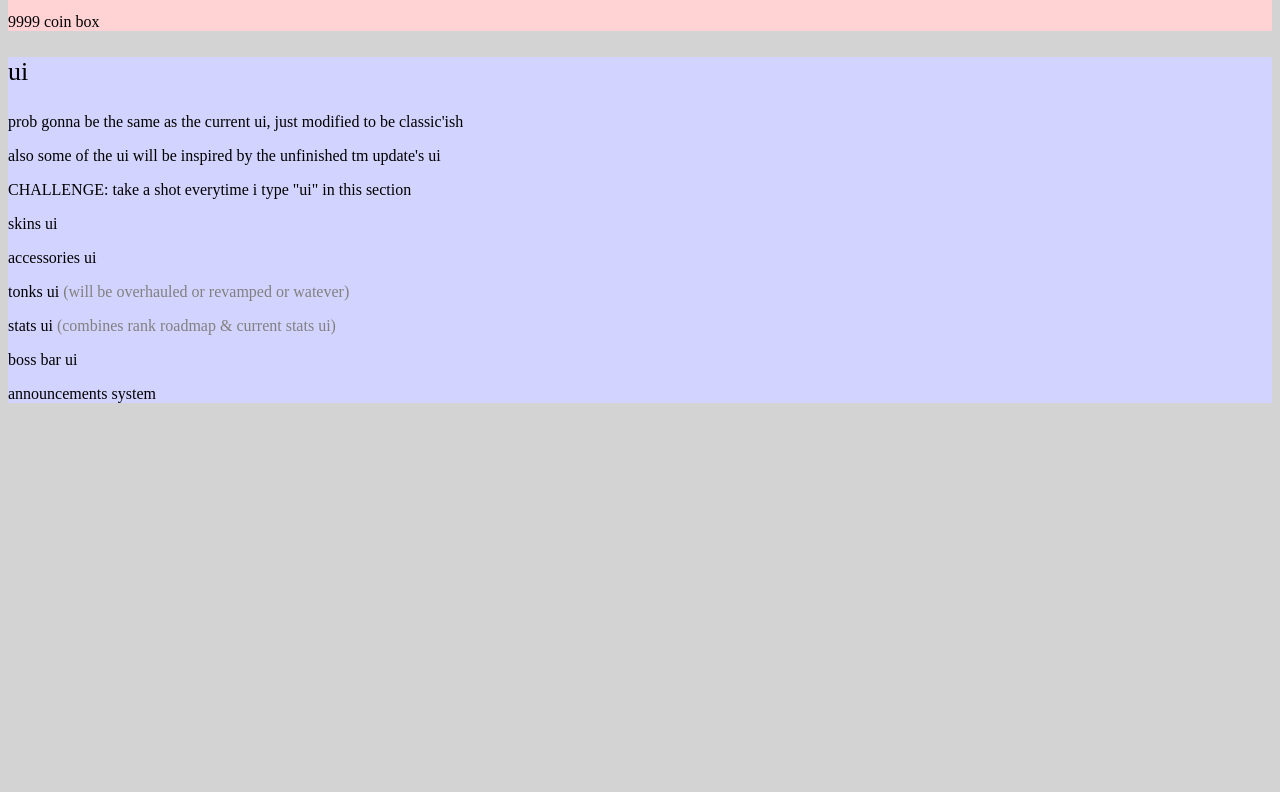
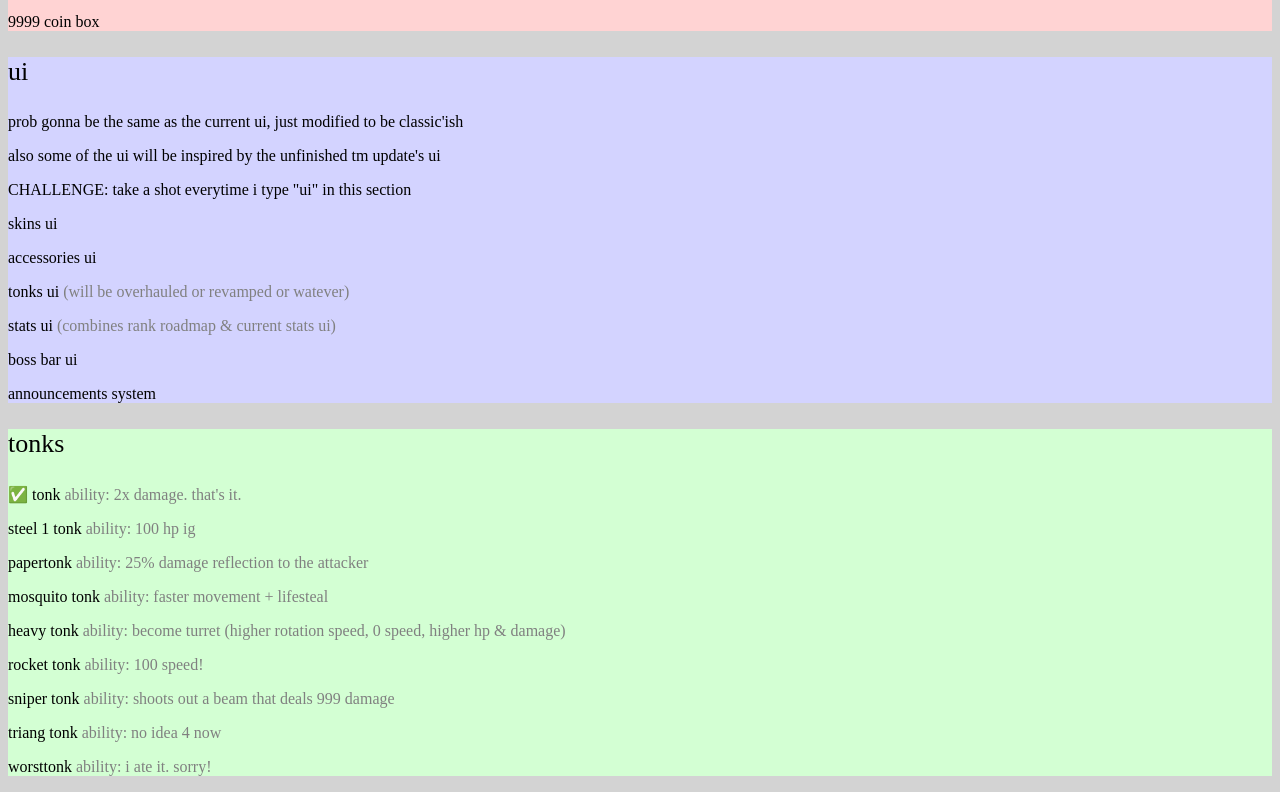
Before and after one commit to RealMasterTonky/site, a plain HTML site: page tmrewrite.html in a window 1280 px wide. Shown: the part 718-1510 px from the top of the page. Before the commit the page ends 1137 px from the top, so only its background shows below. Drawn offline with Linux system fonts and the light colour scheme.

Commit message:
Update tmrewrite.html

```diff
--- a/tmrewrite.html
+++ b/tmrewrite.html
@@ -42,5 +42,17 @@
       <p>boss bar ui</p>
       <p>announcements system</p>
     </div>
+    <div style="background-color:rgb(211,255,211);">
+      <p style="font-size:26px">tonks</p>
+      <p>✅ tonk <mark style="background-color:rgb(211,255,211);color:Gray;">ability: 2x damage. that's it.</mark></p>
+      <p>steel 1 tonk <mark style="background-color:rgb(211,255,211);color:Gray;">ability: 100 hp ig</mark></p>
+      <p>papertonk <mark style="background-color:rgb(211,255,211);color:Gray;">ability: 25% damage reflection to the attacker</mark></p>
+      <p>mosquito tonk <mark style="background-color:rgb(211,255,211);color:Gray;">ability: faster movement + lifesteal</mark></p>
+      <p>heavy tonk <mark style="background-color:rgb(211,255,211);color:Gray;">ability: become turret (higher rotation speed, 0 speed, higher hp & damage)</mark></p>
+      <p>rocket tonk <mark style="background-color:rgb(211,255,211);color:Gray;">ability: 100 speed!</mark></p>
+      <p>sniper tonk <mark style="background-color:rgb(211,255,211);color:Gray;">ability: shoots out a beam that deals 999 damage</mark></p>
+      <p>triang tonk <mark style="background-color:rgb(211,255,211);color:Gray;">ability: no idea 4 now</mark></p>
+      <p>worsttonk <mark style="background-color:rgb(211,255,211);color:Gray;">ability: i ate it. sorry!</mark></p>
+    </div>
   </body>
 </html>
```
